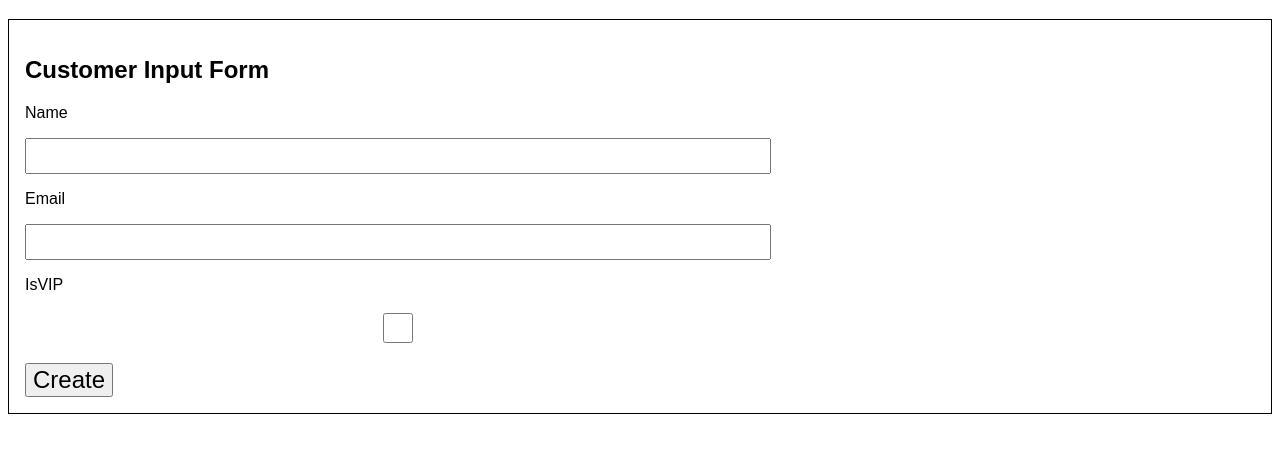
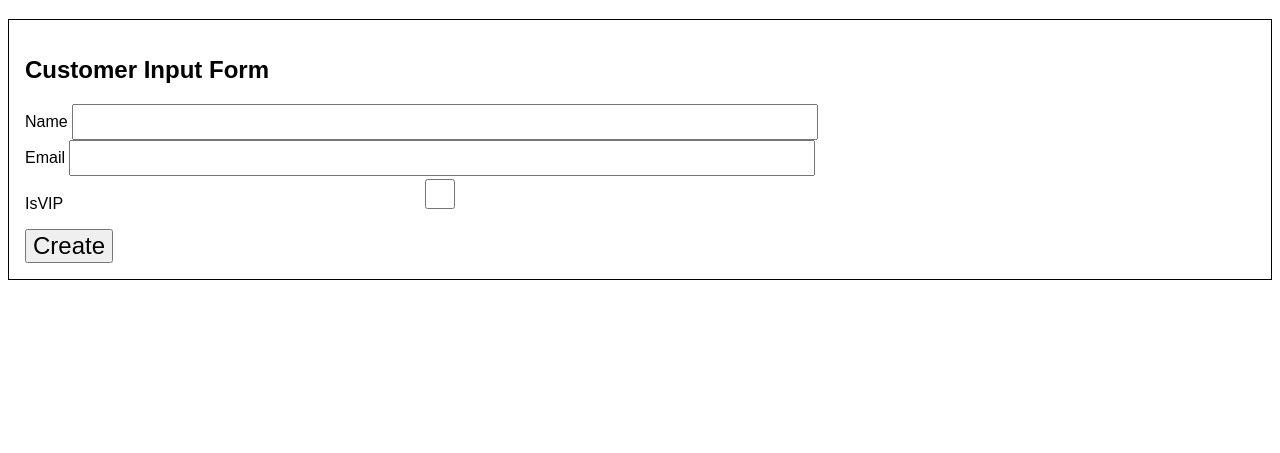
Before and after one commit to mandrei100/acme-customers-vip-vjs, a plain HTML site: page index.html in a window 1280 px wide. Shown: the part 61-514 px from the top of the page. Drawn offline with Linux system fonts and the light colour scheme.

Commit message:
made osme more changes

```diff
--- a/index.html
+++ b/index.html
@@ -14,13 +14,15 @@
             <h2>Customer Input Form</h2>
             <div class="formContainer">
 
-            <p>Name</p> <input name="name" type="text">
-
-
-            <p>Email</p> <input name="email" type="email">
-
-
-            <p>IsVIP</p> <input type="checkbox">
+            <div id="input">
+            <label for="Name">Name</label> <input name="name" type="text">
+          </div>
+          <div id="input">
+            <label for="Email">Email</label> <input name="email" type="email">
+          </div>
+            <div id="input">
+            <label for="VIP">IsVIP</label> <input type="checkbox">
+          </div>
         <div class='error' id='name-error'>
 
         </div>
```
